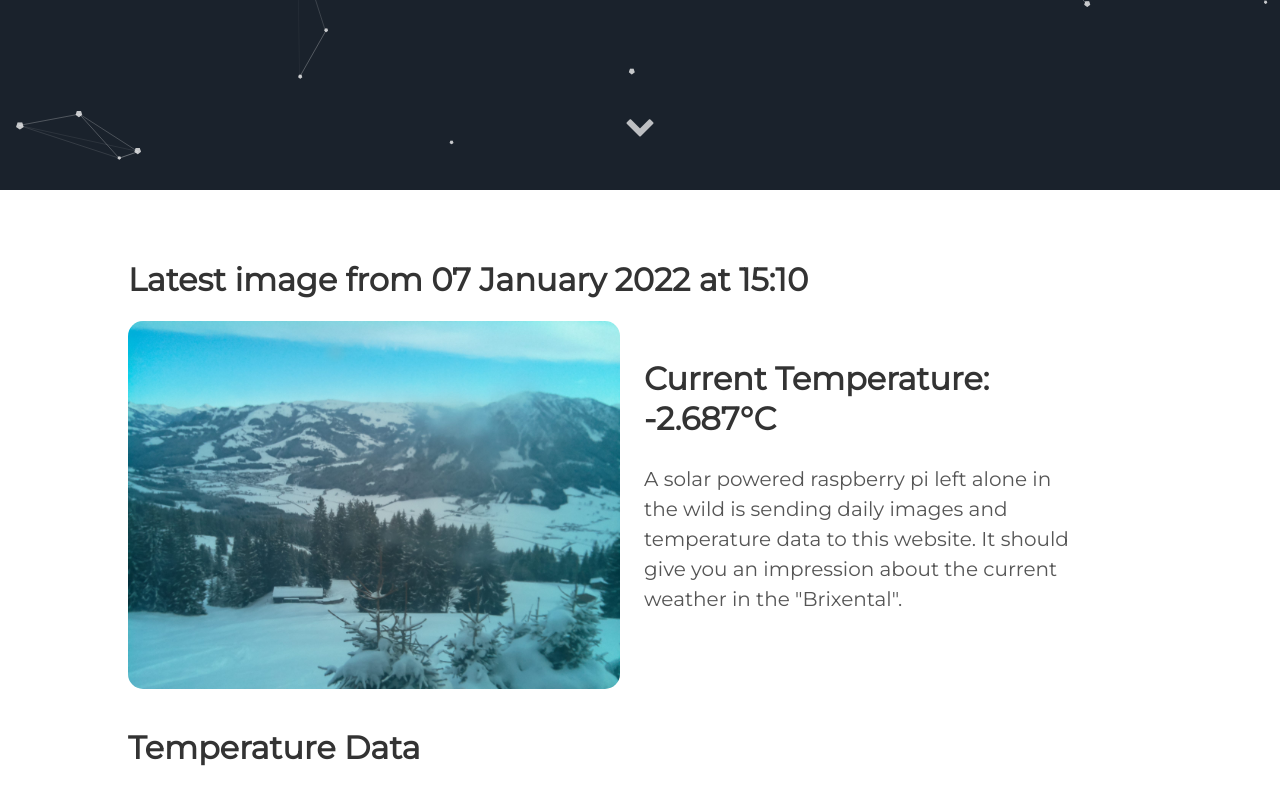
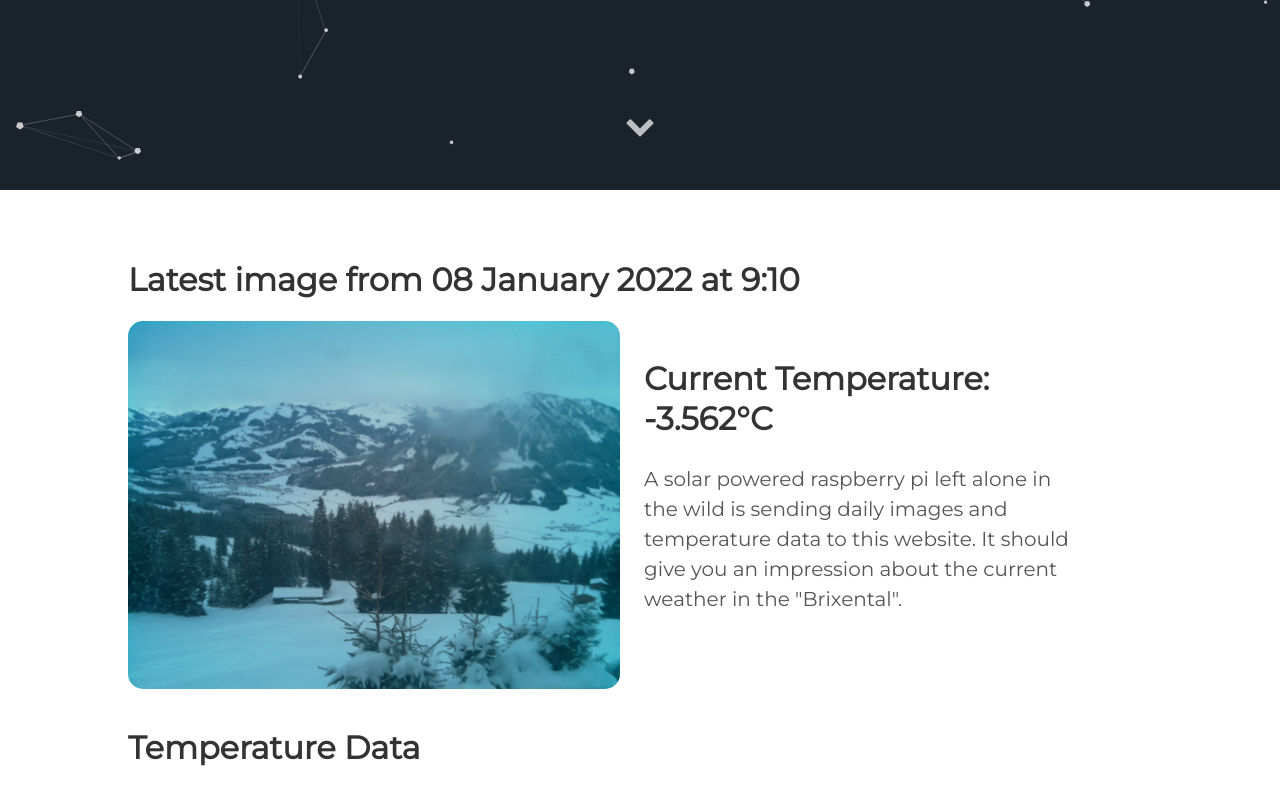
Before and after one commit to vektorious/vektorious.github.io, a Jekyll site: the page built from resources/huette.md, in a window 1280 px wide and 900 px high, scrolled down 710 px. Shown: the top 805 px of the window. Built offline with Jekyll 4.4.1, drawn with Linux system fonts in a browser that asks for light colours.

Commit message:
I'm a bot beep boop

```diff
--- a/resources/huette.md
+++ b/resources/huette.md
@@ -6,13 +6,13 @@ image: '/assets/img/'
 description: 'Live image from the Austrian alps'
 twitter_text: ' '
 ---
-## Latest image from 07 January 2022 at 15:10
+## Latest image from 08 January 2022 at  9:10
 <div class="huette">
   <div class="huette-image">
     <img src="{{ "/assets/img/huette.jpg" | prepend: site.baseurl }}">
   </div>
   <div class="huette-text">
-        <h2>Current Temperature: -2.687°C</h2>
+        <h2>Current Temperature: -3.562°C</h2>
         <p>A solar powered raspberry pi left alone in the wild is sending daily images and temperature data to this website. It should give you an impression about the current weather in the "Brixental".</p>
 
   </div>
```
Also changed, not shown: rpi-script/2022-01-08_090928.txt (renamed from rpi-script/2022-01-07_150926.txt, +5 -5 lines), rpi-script/huette.md (+2 -2 lines), assets/img/huette.jpg, assets/img/temp_plot.png, rpi-script/temp_plot.png, 1 other file.
